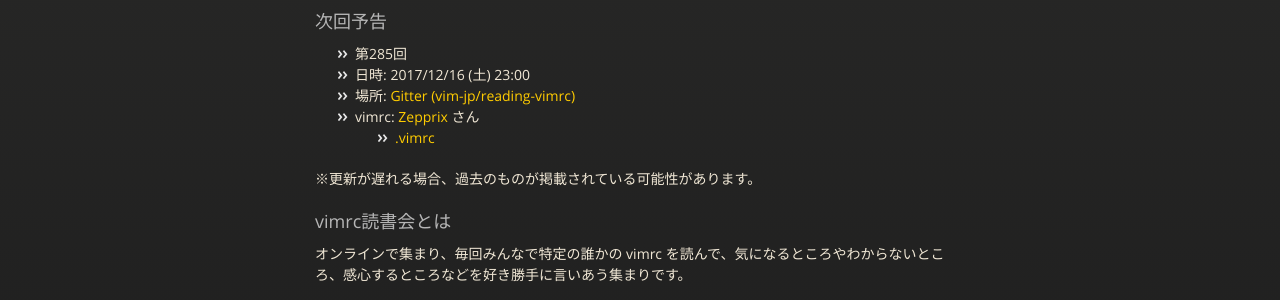
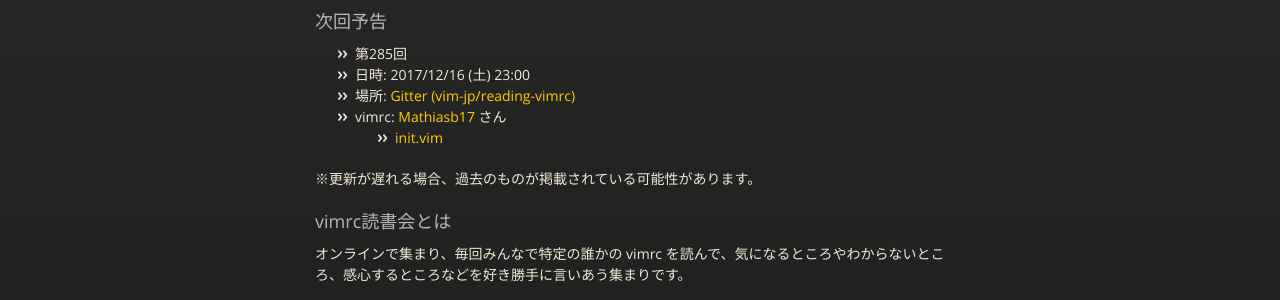
Before and after one commit to vim-jp/reading-vimrc, a Jekyll site: the page built from index.md, in a window 1280 px wide and 900 px high. Shown: the part 273-573 px from the top of the window. Built offline with Jekyll 4.4.1, drawn with Linux system fonts in a browser that asks for light colours; nearby versions of some CDN libraries.

Commit message:
Update the next information: #285 Mathiasb17

```diff
--- a/_data/next.yml
+++ b/_data/next.yml
@@ -1,11 +1,11 @@
 - id: 285
   date: '2017-12-16 23:00'
   author:
-    name: Zepprix
-    url: 'https://github.com/Zepprix'
+    name: Mathiasb17
+    url: 'https://github.com/Mathiasb17'
   vimrcs:
-    - url: 'https://github.com/Zepprix/dotfiles/blob/master/.vimrc'
-      name: .vimrc
+    - url: 'https://github.com/Mathiasb17/mathias/blob/master/.config/nvim/init.vim'
+      name: init.vim
       hash: null
   part: null
   other: null
```
